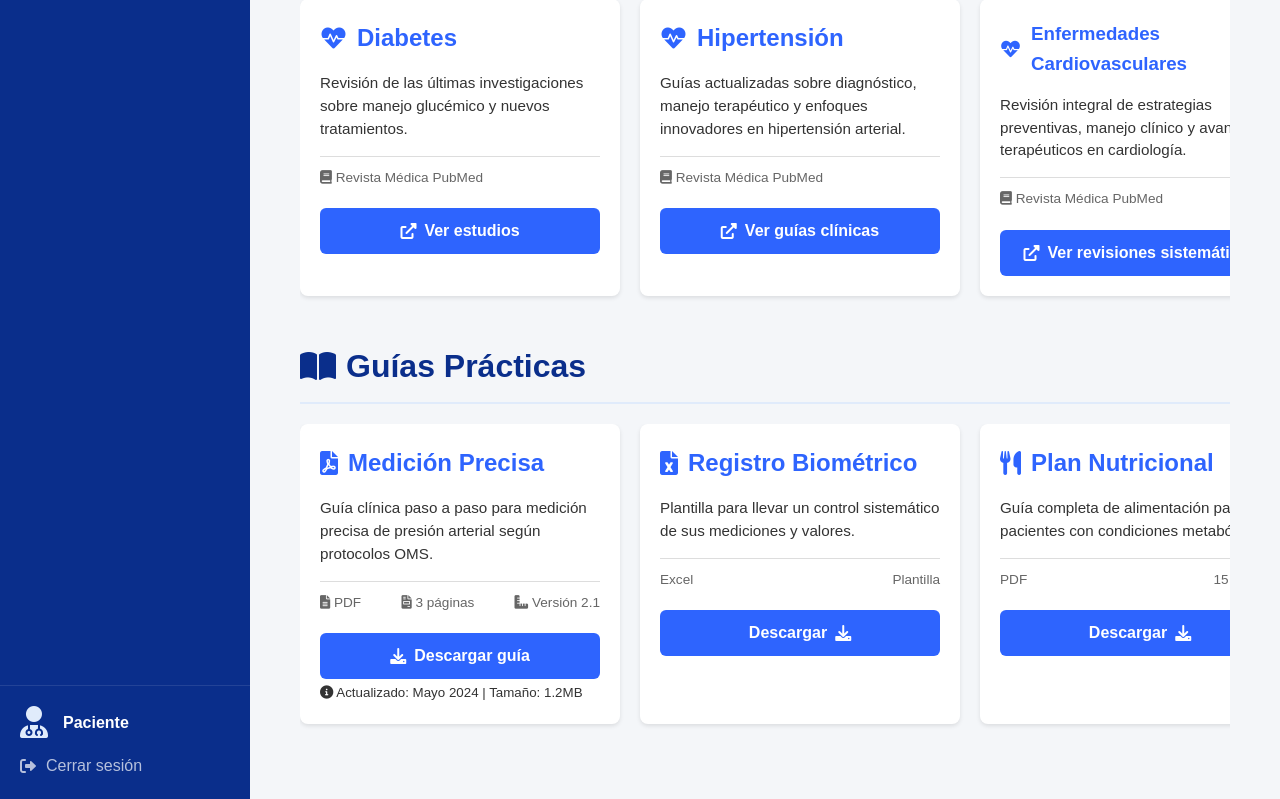
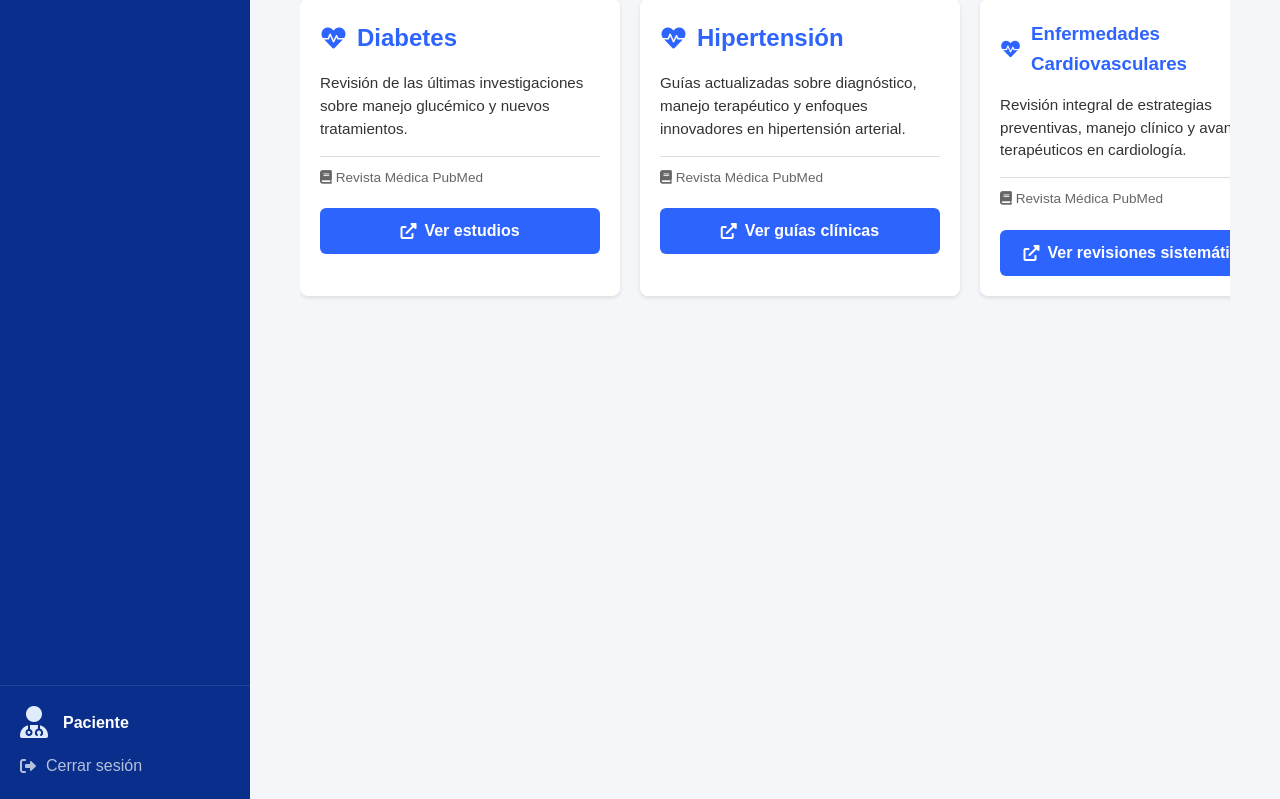
Before and after one commit to Magno-Luque/software-engineering-project, a Flask app: template templates/paciente/educacionSalud.html in a window 1280 px wide. Shown: the part 769-1568 px from the top of the page. Run offline with Flask 3, Linux system fonts and the light colour scheme; the template is opened without the code that fills it, so the values that code supplies are empty.

Commit message:
Update educacionSalud.html

```diff
--- a/templates/paciente/educacionSalud.html
+++ b/templates/paciente/educacionSalud.html
@@ -301,11 +301,10 @@
                     </div>
 
                     <!-- Sección de Guías -->
-                    <div class="resources-section">
+                    <!-- <div class="resources-section">
                         <h1><i class="fas fa-book-open"></i> Guías Prácticas</h1>
 
                         <div class="resources-grid">
-                            <!-- Guía 1 -->
                             <div class="resource-card">
                                 <div class="resource-content">
                                     <h2><i class="fas fa-file-pdf" aria-hidden="true"></i> Medición Precisa</h2>
@@ -332,7 +331,6 @@
                                 </div>
                             </div>
 
-                            <!-- Guía 2 -->
                             <div class="resource-card">
                                 <div class="resource-content">
                                     <h2><i class="fas fa-file-excel"></i> Registro Biométrico</h2>
@@ -347,7 +345,6 @@
                                 </div>
                             </div>
 
-                            <!-- Guía 3 -->
                             <div class="resource-card">
                                 <div class="resource-content">
                                     <h2><i class="fas fa-utensils"></i> Plan Nutricional</h2>
@@ -362,7 +359,7 @@
                                 </div>
                             </div>
                         </div>
-                    </div>
+                    </div> -->
                 </div>
             </div>
         </div>
```
